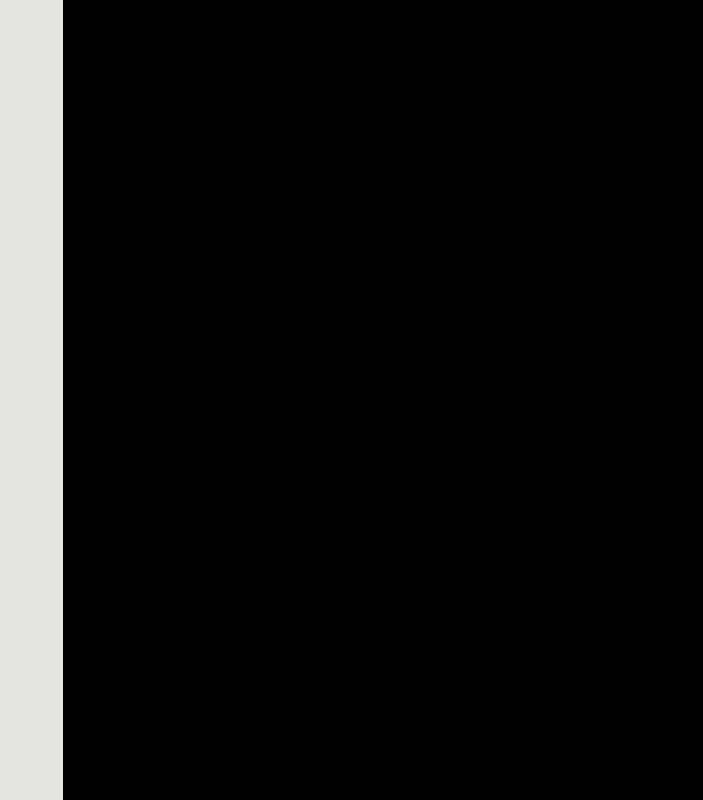
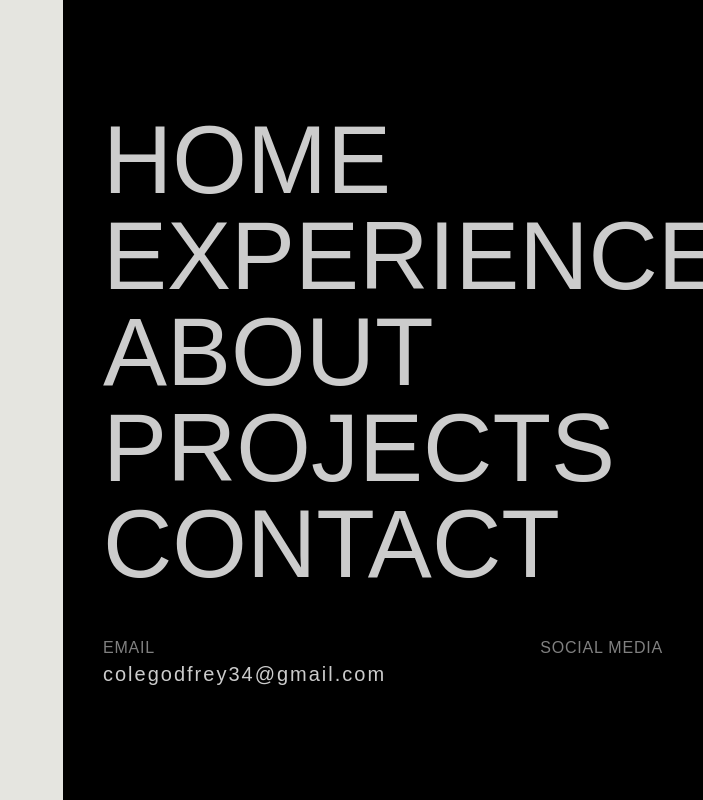
Before and after one commit to Cole-Godfrey/portfolio, a React (Vite) app: page / in a window 1280 px wide. Shown: the whole page, without its empty margins (577-1280 px from the left). Built offline with nearby package versions, Linux system fonts and the light colour scheme; a web font is replaced by a local one.

Commit message:
Updated navbar, added index.js - structure

```diff
--- /dev/null
+++ b/src/constants/index.js
@@ -0,0 +1,43 @@
+export const experienceData = [
+    {
+        title: "B.S. Computer Science",
+        description:
+            "I am currently pursuing a computer science degree at Washington State University. I am expected to graduate in May of 2028",
+        items: [
+            {
+                title: "GPA: 3.96",
+                description: "(4.0 excluding non-cs classes)",
+            },
+            {
+                title: "Linear Algebra, Discrete Math, Calculus III",
+                description: "(GPA: 4.0)",
+            },
+            {
+                title: "Data Structures & Algorithms - C/C++",
+                description: "(GPA: 4.0)",
+            },
+        ],
+    }
+];
+export const projects = [
+    {
+        id: 1,
+        name: "Mobile Accessories E-commerce",
+        description:
+            "An online store specializing in phone accessories including cases, chargers, cables, and power banks with MagSafe compatibility.",
+        href: "",
+        image: "/assets/projects/mobile-accessories-store.jpg",
+        bgImage: "/assets/backgrounds/blanket.jpg",
+        frameworks: [
+            { id: 1, name: "React" },
+            { id: 2, name: "Next.js" },
+            { id: 3, name: "Node.js" },
+            { id: 4, name: "MongoDB" },
+            { id: 5, name: "Tailwind CSS" },
+        ],
+    }
+];
+export const socials = [
+    { name: "LinkedIn", href: "https://www.linkedin.com/in/cole-godfrey-20b086324/" },
+    { name: "GitHub", href: "https://github.com/Cole-Godfrey/" },
+];
--- a/src/sections/navbar.jsx
+++ b/src/sections/navbar.jsx
@@ -2,10 +2,35 @@ import React, {useRef} from "react";
 
 const Navbar = () => {
     const navRef = useRef(null);
+    const linksRef = useRef([]);
+    const contactRef = useRef(null);
     return (
         <nav
             ref={navRef}
-            className="fixed z-50 flex flex-col justify-between w=full h-full px-10 uppercase bg-black text-white/80 py-28 gap-y-10 md:w-1/2 md:left-1/2"></nav>
+            className="fixed z-50 flex flex-col justify-between w=full h-full px-10 uppercase bg-black text-white/80 py-28 gap-y-10 md:w-1/2 md:left-1/2">
+            <div className="fex flex-col text-5xl gap-y-2 md:text-6xl lg:text-8xl">
+                {["home", "experience", "about", "projects", "contact"].map((section, index) => (
+                    <div key={index} ref={(el) => (linksRef.current[index] = el)}>
+                        <a className="transition-all duration-300 cursor-pointer hover:text-white">{section}</a>
+                    </div>
+                ))}
+            </div>
+            <div className='flex flex-col flex-wrap justify-between gap-8 md:flex-row'
+                 ref={contactRef}>
+                <div className="font-light">
+                    <p className="tracking-wider text-white/50">
+                        Email
+                    </p>
+                    <p className="text-xl tracking-widest lowercase text-pretty">
+                        colegodfrey34@gmail.com
+                    </p>
+                </div>
+                <div className="font-light">
+                    <p className="tracking-wider text-white/50">Social Media</p>
+                    <div className="flex flex-col flex-wrap md:flex-row gap-x-2"></div>
+                </div>
+            </div>
+        </nav>
     )
 };
 
```
